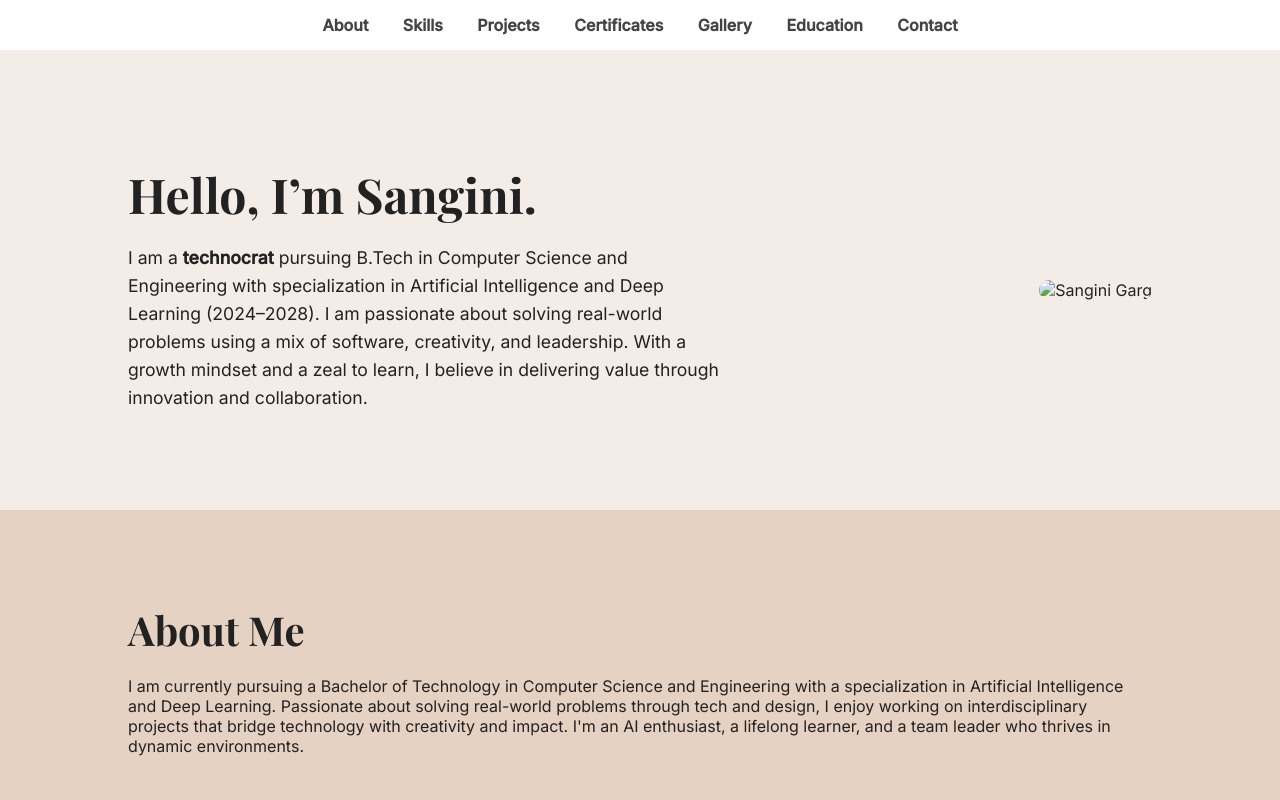
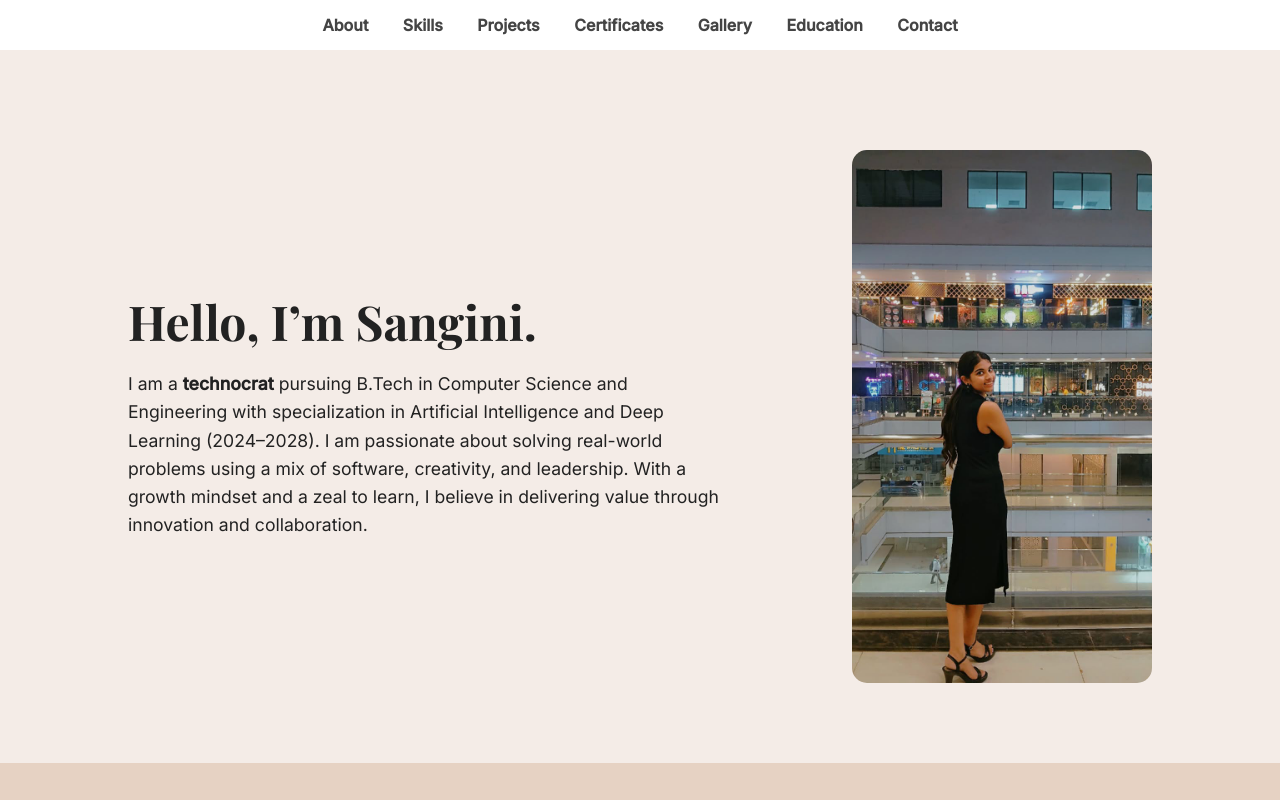
Before and after one commit to Sanginiux/portfolio, a plain HTML site: page index.html in a window 1280 px wide. Shown: the top 800 px of the page. Drawn offline with nearby package versions, Linux system fonts and the light colour scheme.

Commit message:
Update index.html

```diff
--- a/index.html
+++ b/index.html
@@ -125,7 +125,7 @@
       <h1>Hello, I’m Sangini.</h1>
       <p>I am a <strong>technocrat</strong> pursuing B.Tech in Computer Science and Engineering with specialization in Artificial Intelligence and Deep Learning (2024–2028). I am passionate about solving real-world problems using a mix of software, creativity, and leadership. With a growth mindset and a zeal to learn, I believe in delivering value through innovation and collaboration.</p>
     </div>
-    <img src="images/Sangini Garg1.jpg" alt="Sangini Garg">
+    <img src="Sangini Garg1.jpg" alt="Sangini Garg">
   </header>
 
   <section id="about">
```
